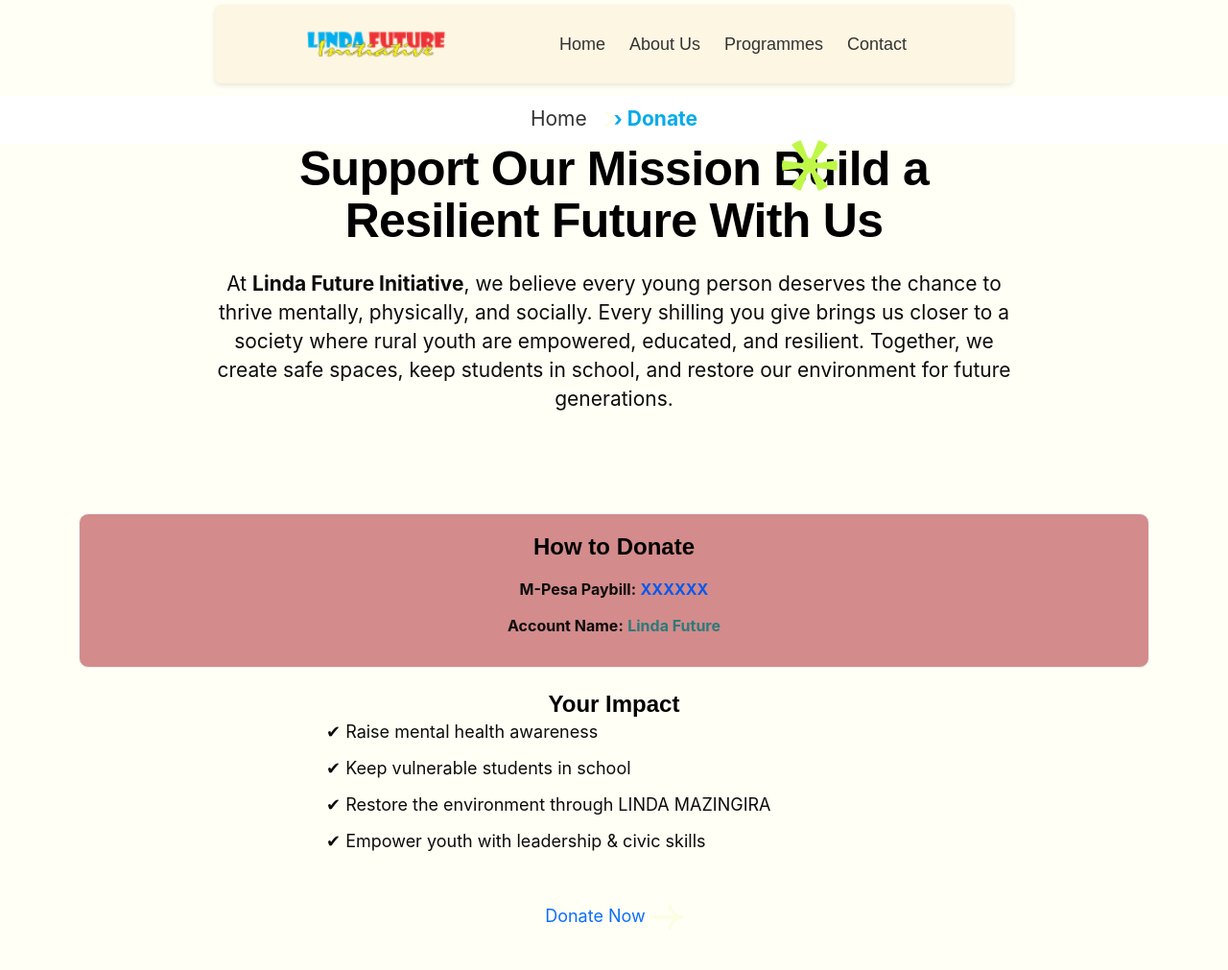
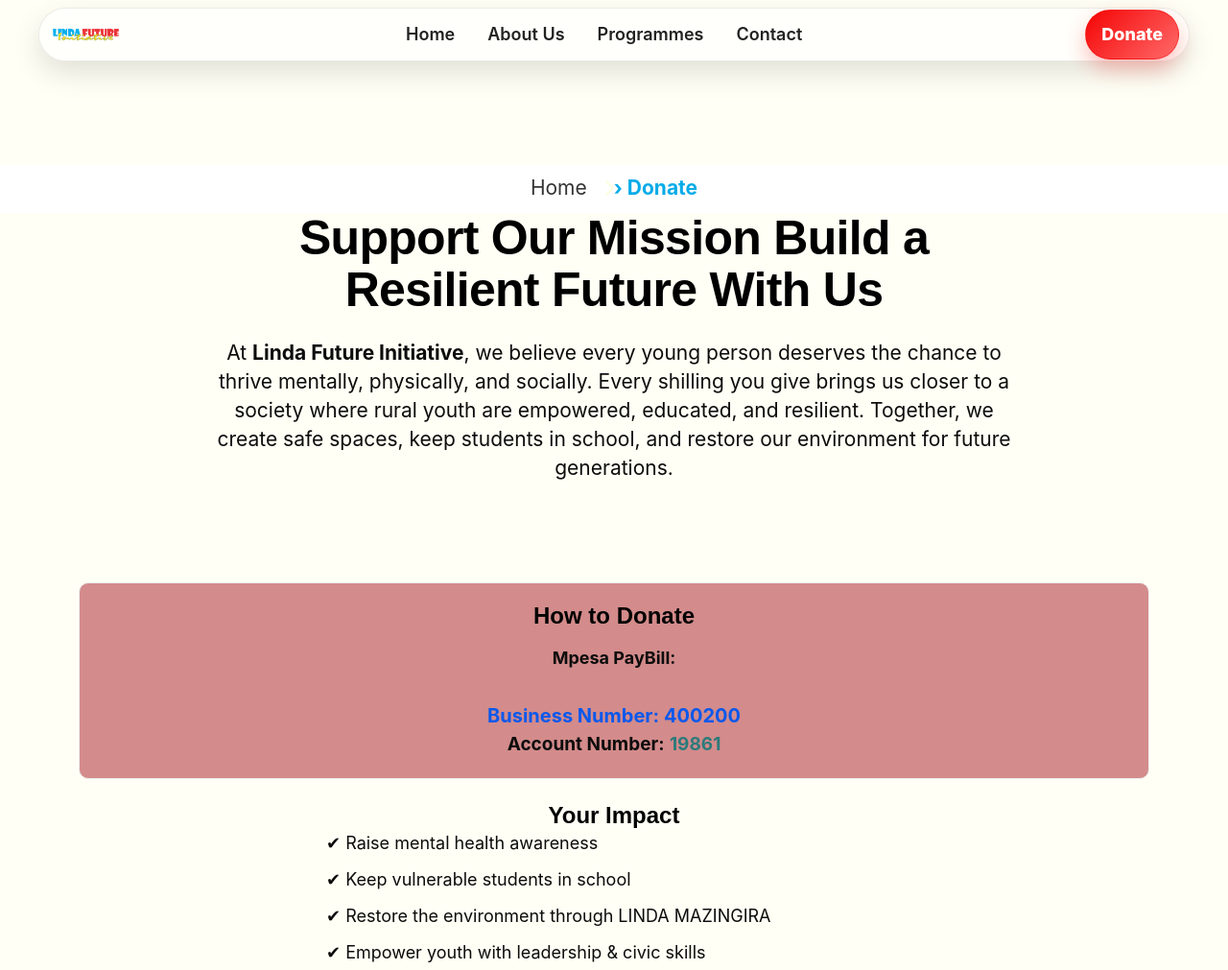
Before and after one commit to itsrawlinz-jeff/linda, a website: page donate.html in a window 1280 px wide. Shown: the top 1011 px of the page at 96% size. Drawn offline with Linux system fonts and the light colour scheme; some packages are replaced by stand-ins of ours; files whose address does not match are found by name.

```diff
--- a/donate.html
+++ b/donate.html
@@ -43,71 +43,153 @@
       </div>
     </div>
 
-    <header
-  id="sticky-menu"
-  style="display:flex; justify-content:center; padding:5px 0; background:transparent; position:fixed; top:0; left:0; width:100%; z-index:999;"
->
-  <div
-    style="
-      width:65%; /* reduced from 75% */
-      background-color:#fdf6e3;
-      display:flex;
-      align-items:center;
-      justify-content:space-between;
-      padding:6px 18px;
-      border-radius:6px;
-      box-shadow:0 2px 5px rgba(0,0,0,0.1);
-    "
-  >
-    <!-- Logo -->
-    <div style="margin-left:70px;"> <!-- added margin to push logo right -->
-      <a href="index-02.html" style="display:flex; align-items:center; text-decoration:none;">
-        <img
-          src="assets/images/logo/LINDA-LOGO.png"
-          alt="Logo"
-          style="width:160px; height:70px; object-fit:cover; margin-right:18px;"
-        >
-      </a>
-    </div>
+<!-- ===== NICE GLASS NAVBAR (DROP-IN) ===== -->
+<style>
+  :root{
+    --nav-h:72px;
+    --max:1200px;
+    --ink:#1f2937;
+    --muted:#6b7280;
+    --brand:#f50404;
+    --glass:rgba(255,255,255,.68);
+    --stroke:rgba(0,0,0,.08);
+  }
+  body{padding-top:var(--nav-h);} /* offset for fixed nav */
 
-    <!-- Navigation Links -->
-    <ul
-      style="
-        list-style:none;
-        display:flex;
-        gap:25px;
-        margin:0;
-        padding:0;
-        font-family:sans-serif;
-        font-weight:400;
-      "
-    >
-      <li><a href="index-02.html" style="text-decoration:none; color:#333;">Home</a></li>
-      <li><a href="about-us.html" style="text-decoration:none; color:#333;">About Us</a></li>
-      <li><a href="single-service.html" style="text-decoration:none; color:#333;">Programmes</a></li>
-      <li><a href="contact-us.html" style="text-decoration:none; color:#333;">Contact</a></li>
-    </ul>
-    <button></button>
+  .lfi-nav{position:fixed; inset:0 0 auto 0; height:var(--nav-h); z-index:1000; display:flex; align-items:center; justify-content:center; pointer-events:none;}
+  .lfi-nav-inner{
+    pointer-events:auto;
+    width:min(94%,var(--max));
+    height:56px; display:flex; align-items:center; gap:14px; justify-content:space-between;
+    padding:6px 10px; border-radius:999px;
+    background:var(--glass);
+    -webkit-backdrop-filter: blur(12px) saturate(140%);
+    backdrop-filter: blur(12px) saturate(140%);
+    border:1px solid var(--stroke);
+    box-shadow:0 12px 30px rgba(0,0,0,.12);
+    transition:height .22s ease, background .22s ease, box-shadow .22s ease, transform .22s ease;
+  }
+  .lfi-brand{display:flex; align-items:center; gap:10px}
+  .lfi-brand img{height:44px; width:auto; display:block}
 
-    <!-- Button -->
-    <!--<div>
-      <a
-        href="contact-us.html"
-        style="
-          background-color:#f50404;
-          color:#fff;
-          padding:6px 14px;
-          border-radius:18px;
-          text-decoration:none;
-          font-weight:400;
-          font-family:sans-serif;
-        "
-      >
-        Donate
-      </a>
-    </div>-->
+  .lfi-primary{display:flex; gap:6px; align-items:center}
+  .lfi-primary a{
+    display:inline-block; padding:10px 14px; border-radius:12px;
+    color:#222; font-weight:600; text-decoration:none;
+    transition:background .2s ease, color .2s ease, transform .2s ease;
+  }
+  .lfi-primary a:hover{background:rgba(0,0,0,.05); transform:translateY(-1px)}
+  .lfi-primary a[aria-current="page"]{background:#111; color:#fff}
+
+  .lfi-btn{
+    display:inline-flex; align-items:center; justify-content:center;
+    padding:10px 16px; border-radius:999px; font-weight:800; color:#fff; text-decoration:none;
+    background:linear-gradient(135deg, var(--brand) 0%, #ff6a6a 100%);
+    box-shadow:0 10px 22px rgba(245,4,4,.25);
+    border:1px solid rgba(245,4,4,.4);
+    transition:transform .18s ease, box-shadow .18s ease;
+  }
+  .lfi-btn:hover{transform:translateY(-2px); box-shadow:0 16px 30px rgba(245,4,4,.35)}
+
+  /* mobile */
+  .lfi-burger{display:none; width:42px; height:42px; border-radius:12px; border:1px solid var(--stroke); background:rgba(255,255,255,.55); -webkit-backdrop-filter: blur(10px); backdrop-filter: blur(10px); cursor:pointer;}
+  .lfi-burger span,.lfi-burger::before,.lfi-burger::after{
+    content:""; display:block; width:20px; height:2px; background:#111; margin:0 auto; position:relative; top:20px; border-radius:2px;
+  }
+  .lfi-burger::before{transform:translateY(-6px)}
+  .lfi-burger::after{transform:translateY(4px)}
+
+  .lfi-drawer{
+    position:fixed; inset:var(--nav-h) 0 auto 0; z-index:999;
+    background:rgba(255,255,255,.9); -webkit-backdrop-filter: blur(10px); backdrop-filter: blur(10px);
+    border-bottom:1px solid var(--stroke);
+    transform:translateY(-12px); opacity:0; visibility:hidden; transition:.22s ease;
+  }
+  .lfi-drawer.open{transform:none; opacity:1; visibility:visible}
+  .lfi-mobile{display:grid; gap:8px; padding:12px}
+  .lfi-mobile a{padding:12px 14px; border-radius:12px; background:rgba(0,0,0,.04); color:#111; font-weight:600; border:1px solid var(--stroke)}
+
+  /* scroll state */
+  .lfi-nav.is-scrolled .lfi-nav-inner{
+    height:52px; background:rgba(255,255,255,.9); box-shadow:0 10px 24px rgba(0,0,0,.16);
+  }
+
+  /* responsive */
+  @media (max-width:1024px){ .lfi-primary{gap:2px} }
+  @media (max-width:900px){
+    .lfi-primary,.lfi-btn{display:none}
+    .lfi-burger{display:block}
+  }
+  .no-scroll{overflow:hidden}
+</style>
+
+<header class="lfi-nav" id="lfiNav" role="banner">
+  <div class="lfi-nav-inner">
+    <a class="lfi-brand" href="index-02.html" aria-label="Linda Future Initiative">
+      <img src="assets/images/logo/LINDA-LOGO.png" alt="LFI logo">
+    </a>
+
+    <nav class="lfi-primary" aria-label="Primary">
+      <a href="index-02.html">Home</a>
+      <a href="about-us.html">About Us</a>
+      <a href="single-service.html">Programmes</a>
+      <a href="contact-us.html">Contact</a>
+    </nav>
+
+    <a class="lfi-btn" href="donate.html">Donate</a>
+    <button class="lfi-burger" id="lfiBurger" aria-label="Open menu" aria-expanded="false" aria-controls="lfiDrawer"><span></span></button>
+  </div>
+
+  <div class="lfi-drawer" id="lfiDrawer">
+    <nav class="lfi-mobile" aria-label="Mobile">
+      <a href="index-02.html">Home</a>
+      <a href="about-us.html">About Us</a>
+      <a href="single-service.html">Programmes</a>
+      <a href="contact-us.html">Contact</a>
+      <a class="lfi-btn" href="donate.html" style="margin:6px 0">Donate</a>
+    </nav>
   </div>
 </header>
+
+<script>
+  (function(){
+    // Scroll shrink
+    const nav = document.getElementById('lfiNav');
+    const onScroll = ()=> nav.classList.toggle('is-scrolled', window.scrollY > 6);
+    onScroll(); window.addEventListener('scroll', onScroll, {passive:true});
+
+    // Active link (basic path match)
+    const here = location.pathname.split('/').pop() || 'index-02.html';
+    document.querySelectorAll('.lfi-primary a, .lfi-mobile a').forEach(a=>{
+      const target = a.getAttribute('href');
+      if(target && here.endsWith(target)) a.setAttribute('aria-current','page');
+    });
+
+    // Mobile drawer
+    const burger = document.getElementById('lfiBurger');
+    const drawer = document.getElementById('lfiDrawer');
+    function closeDrawer(){
+      drawer.classList.remove('open');
+      burger.setAttribute('aria-expanded','false');
+      document.body.classList.remove('no-scroll');
+    }
+    burger.addEventListener('click', ()=>{
+      const open = drawer.classList.toggle('open');
+      burger.setAttribute('aria-expanded', open ? 'true' : 'false');
+      document.body.classList.toggle('no-scroll', open);
+    });
+    drawer.addEventListener('click', e=>{
+      if(e.target.tagName === 'A') closeDrawer();
+    });
+    window.addEventListener('keydown', e=>{
+      if(e.key === 'Escape') closeDrawer();
+    });
+    window.addEventListener('resize', ()=>{
+      if(window.innerWidth > 900) closeDrawer();
+    });
+  })();
+</script>
+<!-- ===== /NAVBAR ===== -->
 
 
 
@@ -137,9 +219,7 @@
           <h2 style="font-size: 50px;">
             <span class="aximo-title-animation">
               Support Our Mission
-              <span class="aximo-title-icon">
-                <img src="assets/images/v1/star2.png" alt>
-              </span>
+
             </span>
             Build a Resilient Future With Us
           </h2>
@@ -159,13 +239,13 @@
           <div class="aximo-donate-box wow fadeInUpX mt-4" data-wow-delay="0.3s"
             style="text-align: center; padding: 20px; border: 1px solid #eee; border-radius: 10px; background: #d38b8b;">
             <h4 style="margin-bottom: 15px;">How to Donate</h4>
-            <p style="font-size: 16px; margin: 8px 0;">
-              <strong>M-Pesa Paybill:</strong> <span
-                style="color: #0858ec; font-weight: bold;">XXXXXX</span>
+            <p><strong>Mpesa PayBill:
+</strong></p>
+            <p style="font-size: 20px; margin: 0px 0;color: #0858ec; font-weight: bold;">Business Number: 400200
             </p>
-            <p style="font-size: 16px; margin: 8px 0;">
-              <strong>Account Name:</strong> <span
-                style="color: #2c7a7b; font-weight: bold;">Linda Future</span>
+            <p style="font-size: 19px; margin: 0px 0;">
+              <strong>Account Number:</strong> <span
+                style="color: #2c7a7b; font-weight: bold;">19861</span>
             </p>
           </div>
 
@@ -201,9 +281,7 @@
           <h2>
             <span class="aximo-title-animation">
               Contact Information
-              <span class="aximo-title-icon">
-                <img src="assets/images/v1/star2.png" alt>
-              </span>
+
             </span>
           </h2>
         </div>
```
Also changed, not shown: about-us.html (+9 -9 lines), index-02.html (+1 -1 lines), assets/images/v2/new.jpg (added).
